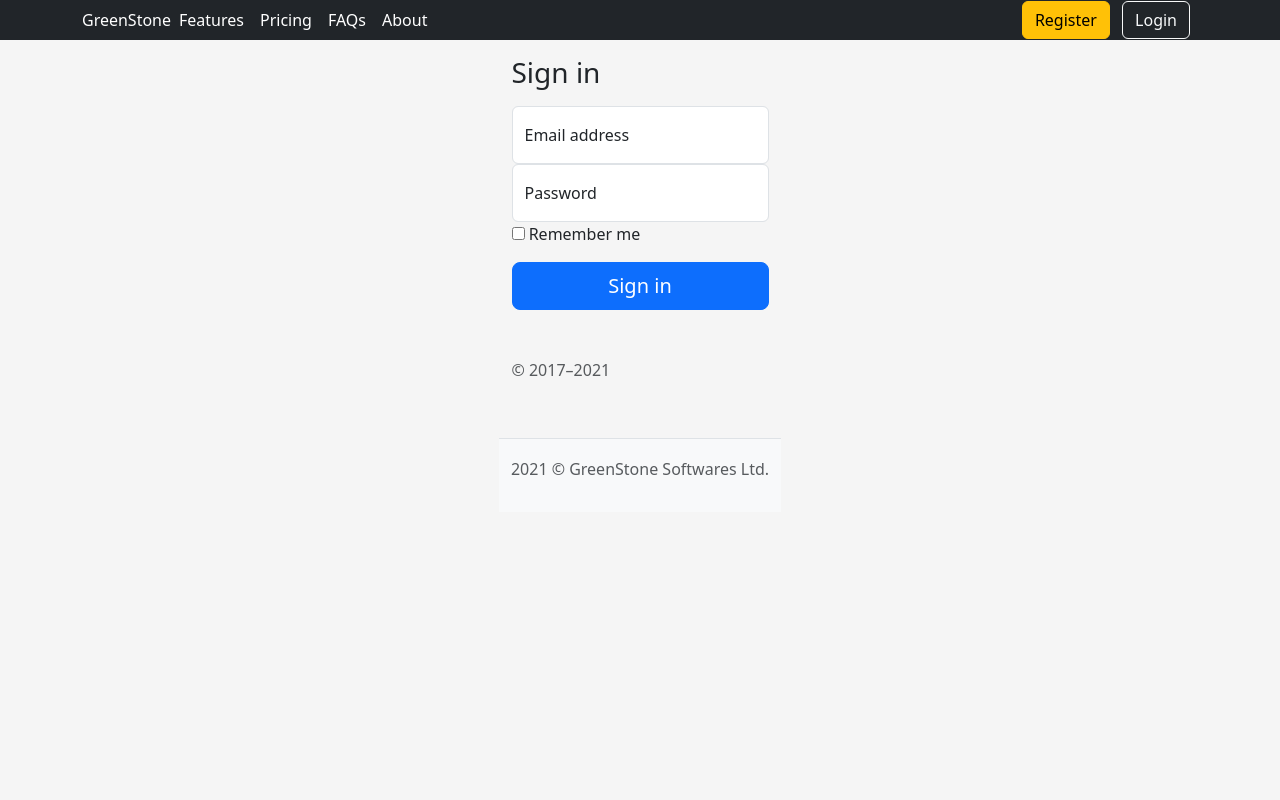
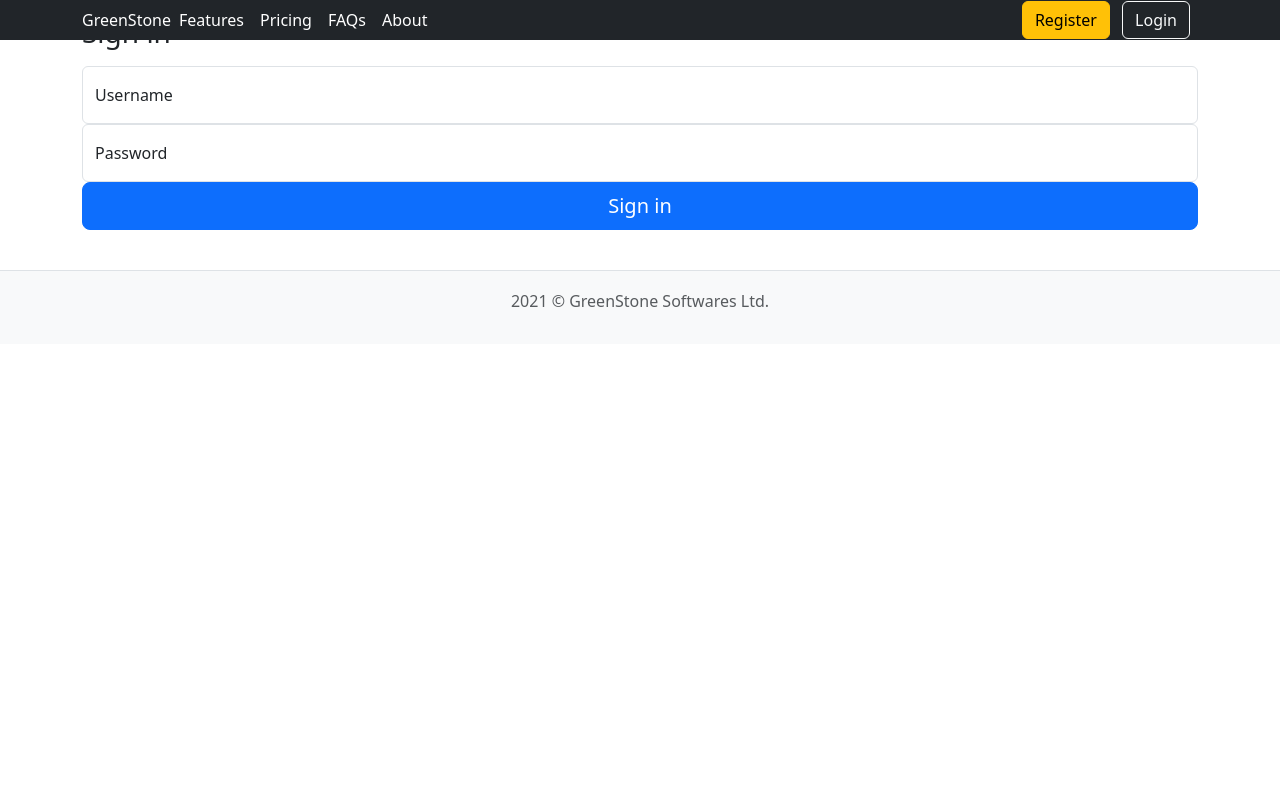
Before and after one commit to khanshifaul/StoreManagementSystem, a Django app: page /login/ in a window 1280 px wide. Run offline with Django 3.2, Linux system fonts and the light colour scheme; some libraries are stand-ins or nearby versions.

Commit message:
Initial commit

```diff
--- a/hello_world/templates/hw_login.html
+++ b/hello_world/templates/hw_login.html
@@ -13,21 +13,15 @@ Login
             <h1 class="h3 mb-3 fw-normal">Sign in</h1>
 
             <div class="form-floating">
-                <input type="email" class="form-control" id="floatingInput" placeholder="name@example.com">
-                <label for="floatingInput">Email address</label>
+                <input type="text" class="form-control" id="floatingInput" name="username" placeholder="Username">
+                <label for="floatingInput">Username</label>
             </div>
             <div class="form-floating">
-                <input type="password" class="form-control" id="floatingPassword" placeholder="Password">
+                <input type="password" class="form-control" id="floatingPassword" name="password" placeholder="Password">
                 <label for="floatingPassword">Password</label>
             </div>
 
-            <div class="checkbox mb-3">
-                <label>
-                    <input type="checkbox" value="remember-me"> Remember me
-                </label>
-            </div>
             <button class="w-100 btn btn-lg btn-primary" type="submit">Sign in</button>
-            <p class="mt-5 mb-3 text-muted">© 2017–2021</p>
         </form>
     </div>
 </div>
--- a/hello_world/urls.py
+++ b/hello_world/urls.py
@@ -8,6 +8,6 @@ urlpatterns = [
     path('faqs/', views.faqs, name='faqs'),
     path('about/', views.about, name='about'),
     path('register/', views.register, name='register'),
-    path('login/', views.login, name='login'),
+    path('login/', views.login_view, name='login'),
     path('logout', views.logout_view, name='logout')
 ]
--- a/hello_world/views.py
+++ b/hello_world/views.py
@@ -1,6 +1,7 @@
 from django import forms
-from django.shortcuts import render, HttpResponse
-from django.contrib.auth import login, logout
+from django.shortcuts import redirect, render, HttpResponse
+from django.contrib import messages
+from django.contrib.auth import authenticate, login, logout
 from .forms import UserRegisterForm, UserLoginForm
 # Create your views here.
 
@@ -27,23 +28,40 @@ def about(request):
 
 def register(request):
     form = UserRegisterForm()
-
-    if request.method == 'POST':
-        form = UserRegisterForm(request.POST)
-        if form.is_valid():
-            form.save()
+    if request.user.is_authenticated:
+        return redirect('dashboard')
+    else:
+        if request.method == 'POST':
+            form = UserRegisterForm(request.POST)
+            if form.is_valid():
+                form.save()
+                user = form.cleaned_data.get('username')
+                messages.success(request, 'Account was created for ' + user)
+                return redirect('dashboard')
 
     context = {'form': form}
     return render(request, 'hw_register.html', context)
 
 
-def login(request):
-    form = UserLoginForm()
-    if request.method == 'POST':
-        print(request.POST)
+def login_view(request):
+    if request.user.is_authenticated:
+        return redirect('dashboard')
+    else:
+        if request.method == 'POST':
+            username = request.POST.get('username')
+            password = request.POST.get('password')
+            user = authenticate(request, username=username, password=password)
+            if user is not None:
+                login(request, user)
+                return redirect('dashboard')
+            else:
+                messages.info(request, 'username or password is incorrect')
+                return render(request, 'hw_login.html')
+
     context = {}
     return render(request, 'hw_login.html', context)
 
 
 def logout_view(request):
     logout(request)
+    return redirect('login')
--- a/manager/views.py
+++ b/manager/views.py
@@ -1,6 +1,6 @@
 from django.shortcuts import render, HttpResponse
 from django.template.loader import get_template
-
+from django.contrib.auth.decorators import login_required
 from manager.forms import *
 from manager.models import *
 
@@ -8,6 +8,7 @@ from xhtml2pdf import pisa
 # Create your views here.
 
 
+@login_required(login_url='login')
 def dashboard(request):
     customerform = CustomerForm(request.POST)
     productform = ProductForm(request.POST)
--- a/static/hello_world/css/hw_styles.css
+++ /dev/null
@@ -1,27 +0,0 @@
-html,
-body {
-  height: 100%;
-}
-
-body {
-  display: flex;
-  align-items: center;
-  padding-top: 40px;
-  padding-bottom: 40px;
-  background-color: #f5f5f5;
-}
-
-.form-signin {
-  width: 100%;
-  max-width: 530px;
-  padding: 15px;
-  margin: auto;
-}
-
-.form-signin .checkbox {
-  font-weight: 400;
-}
-
-.form-signin .form-floating:focus-within {
-  z-index: 2;
-}
```
Also changed, not shown: hello_world/static/hello_world/css/hw_styles.css (deleted, +0 -27 lines).
